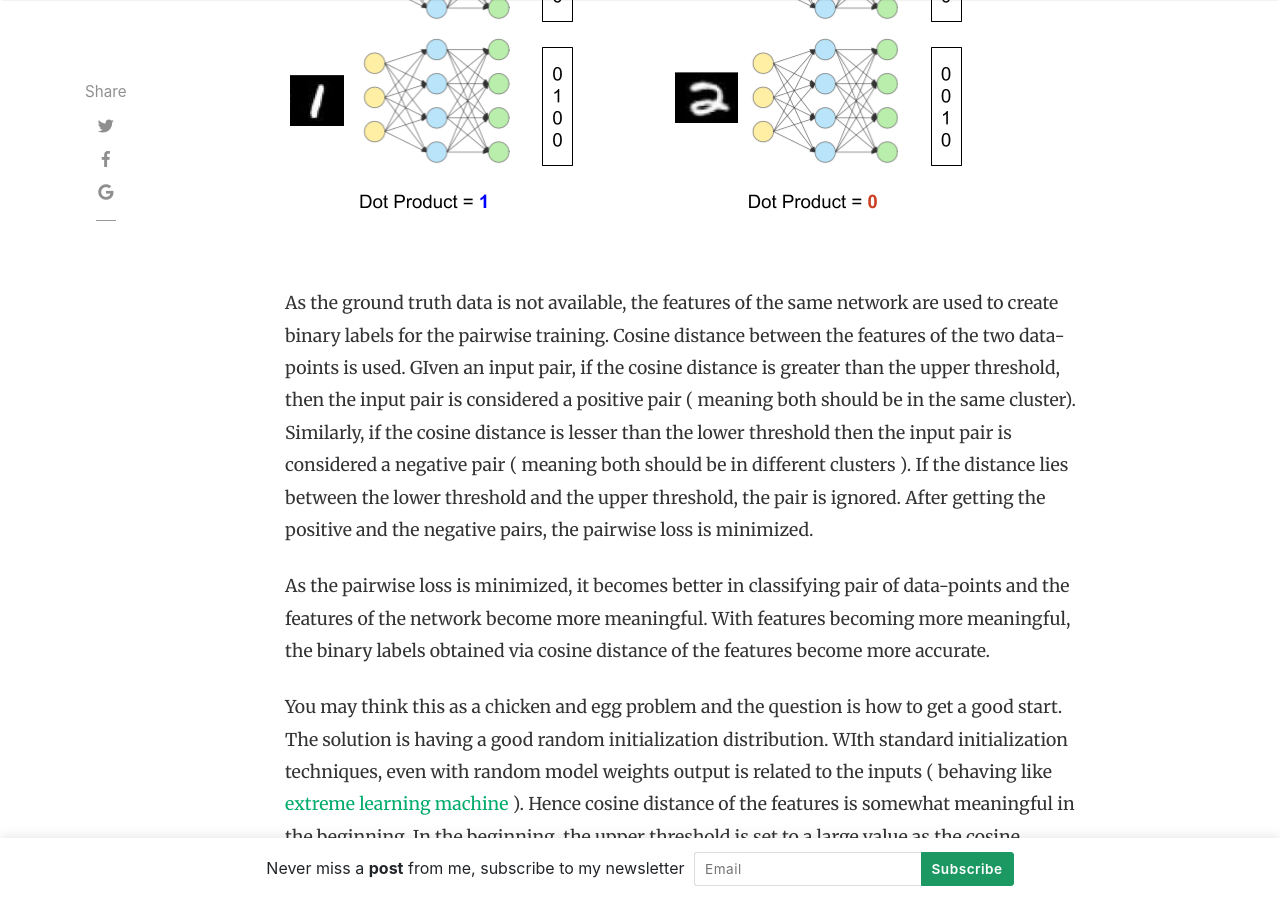
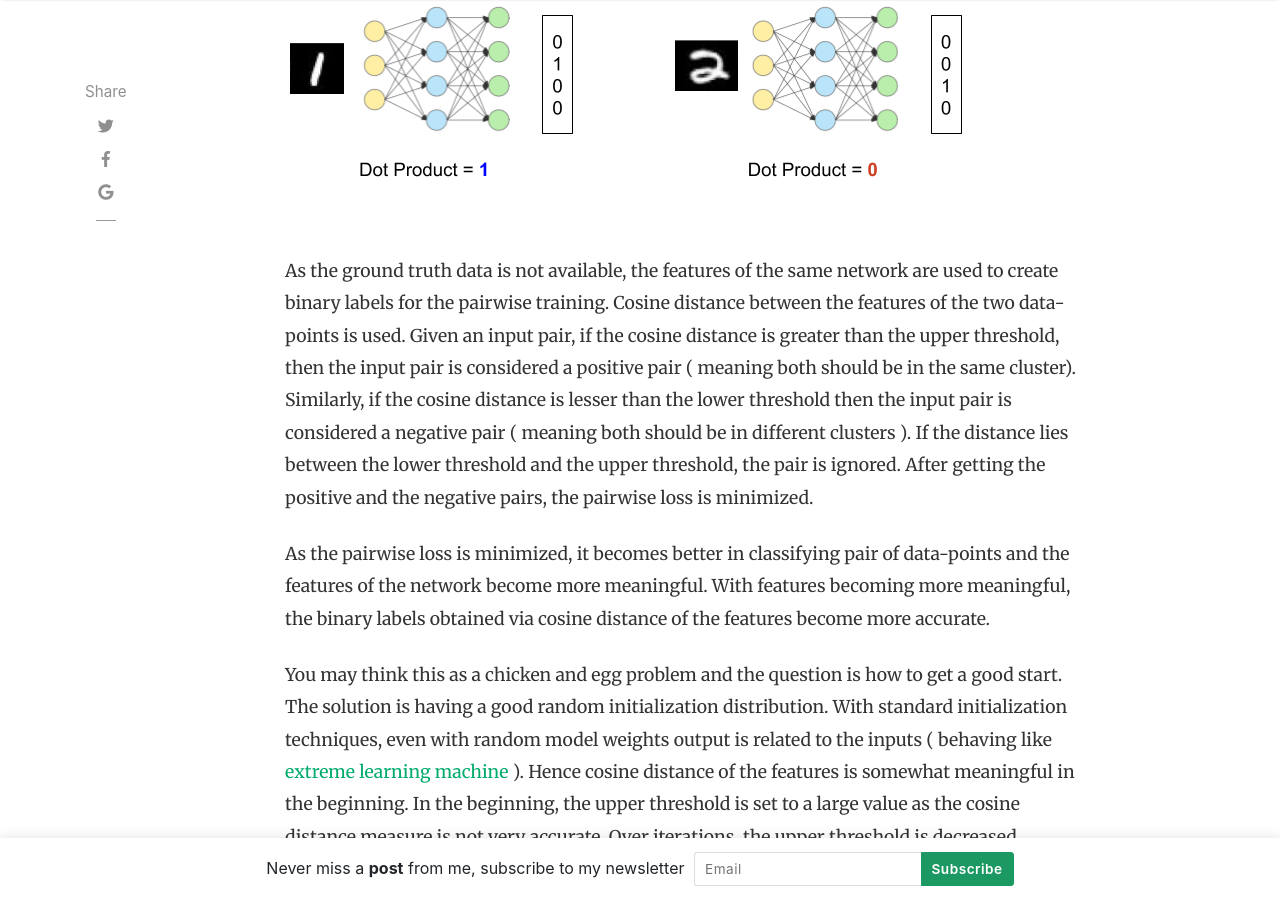
Before and after one commit to divamgupta/divamgupta.github.io, a Jekyll site: the page built from _posts/2019-03-08-an-overview-of-deep-learning-based-clustering-techniques.md, in a window 1280 px wide and 900 px high, scrolled down 5543 px. Built offline with Jekyll 4.4.1, drawn with Linux system fonts in a browser that asks for light colours; nearby versions of some CDN libraries; comment, search, counter and statistics services are not loaded; some of the changed text lies outside the part shown.

Commit message:
fix some typos

```diff
--- a/_posts/2019-03-08-an-overview-of-deep-learning-based-clustering-techniques.md
+++ b/_posts/2019-03-08-an-overview-of-deep-learning-based-clustering-techniques.md
@@ -74,11 +74,11 @@
 
 ![]({{ site.baseurl }}/assets/images/posts/deep_cluster/dac.png)
 
-As the ground truth data is not available, the features of the same network are used to create binary labels for the pairwise training. Cosine distance between the features of the two data-points is used. GIven an input pair, if the cosine distance is greater than the upper threshold, then the input pair is considered a positive pair ( meaning both should be in the same cluster). Similarly,  if the cosine distance is lesser than the lower threshold then the input pair is considered a negative pair ( meaning both should be in different clusters ). If the distance lies between the lower threshold and the upper threshold, the pair is ignored. After getting the positive and the negative pairs, the pairwise loss is minimized.
+As the ground truth data is not available, the features of the same network are used to create binary labels for the pairwise training. Cosine distance between the features of the two data-points is used. Given an input pair, if the cosine distance is greater than the upper threshold, then the input pair is considered a positive pair ( meaning both should be in the same cluster). Similarly,  if the cosine distance is lesser than the lower threshold then the input pair is considered a negative pair ( meaning both should be in different clusters ). If the distance lies between the lower threshold and the upper threshold, the pair is ignored. After getting the positive and the negative pairs, the pairwise loss is minimized.
 
  As the pairwise loss is minimized, it becomes better in classifying pair of data-points and the features of the network become more meaningful. With features becoming more meaningful, the binary labels obtained via cosine distance of the features become more accurate.
 
-You may think this as a chicken and egg problem and the question is how to get a good start. The solution is having a good random initialization distribution. WIth standard initialization techniques, even with random model weights output is related to the inputs  ( behaving like [extreme learning machine](https://en.wikipedia.org/wiki/Extreme_learning_machine) ). Hence cosine distance of the features is somewhat meaningful in the beginning.  In the beginning, the upper threshold is set to a large value as the cosine distance measure is not very accurate. Over iterations, the upper threshold is decreased.
+You may think this as a chicken and egg problem and the question is how to get a good start. The solution is having a good random initialization distribution. With standard initialization techniques, even with random model weights output is related to the inputs  ( behaving like [extreme learning machine](https://en.wikipedia.org/wiki/Extreme_learning_machine) ). Hence cosine distance of the features is somewhat meaningful in the beginning.  In the beginning, the upper threshold is set to a large value as the cosine distance measure is not very accurate. Over iterations, the upper threshold is decreased.
 
 ## Conclusion
 
```
Also changed, not shown: other parts of _posts/2019-03-08-an-overview-of-deep-learning-based-clustering-techniques.md (+3 -3 lines).
